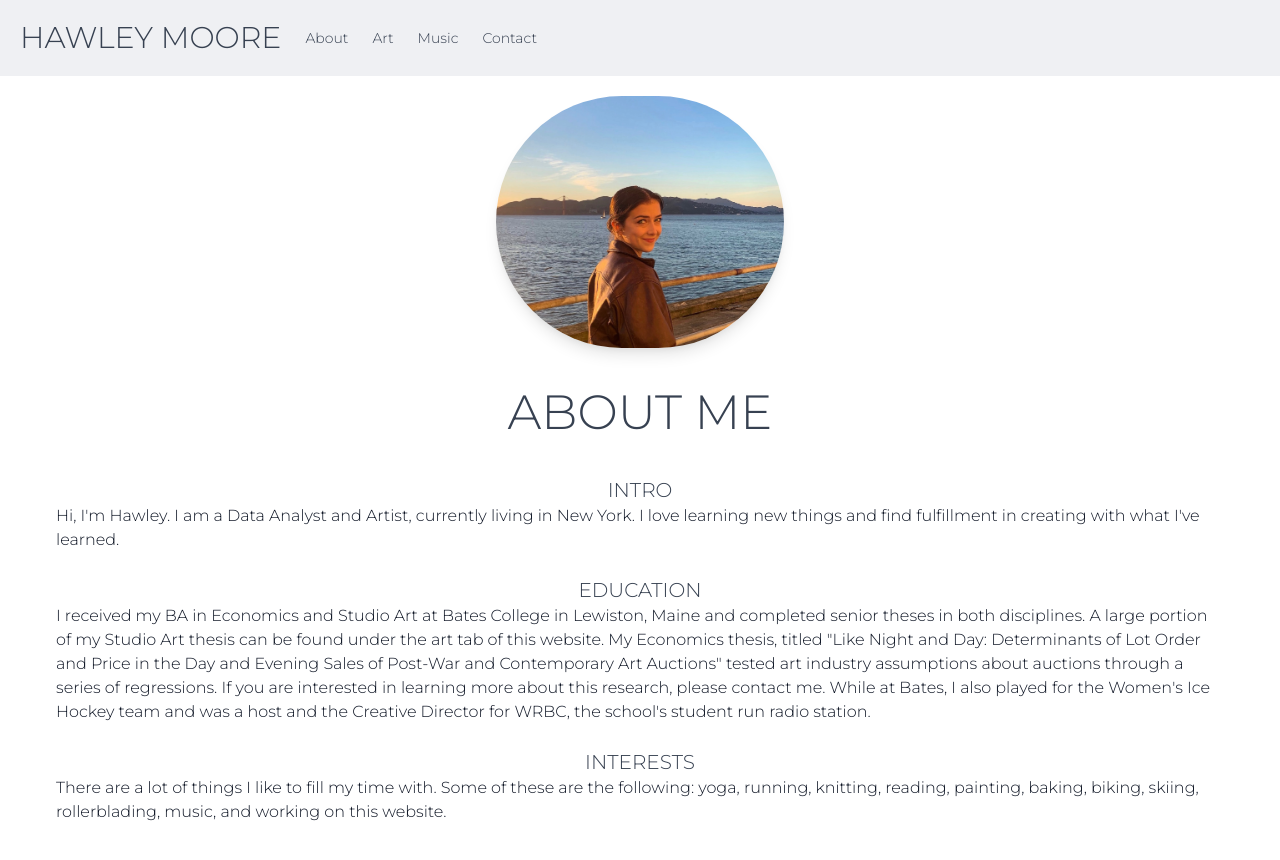
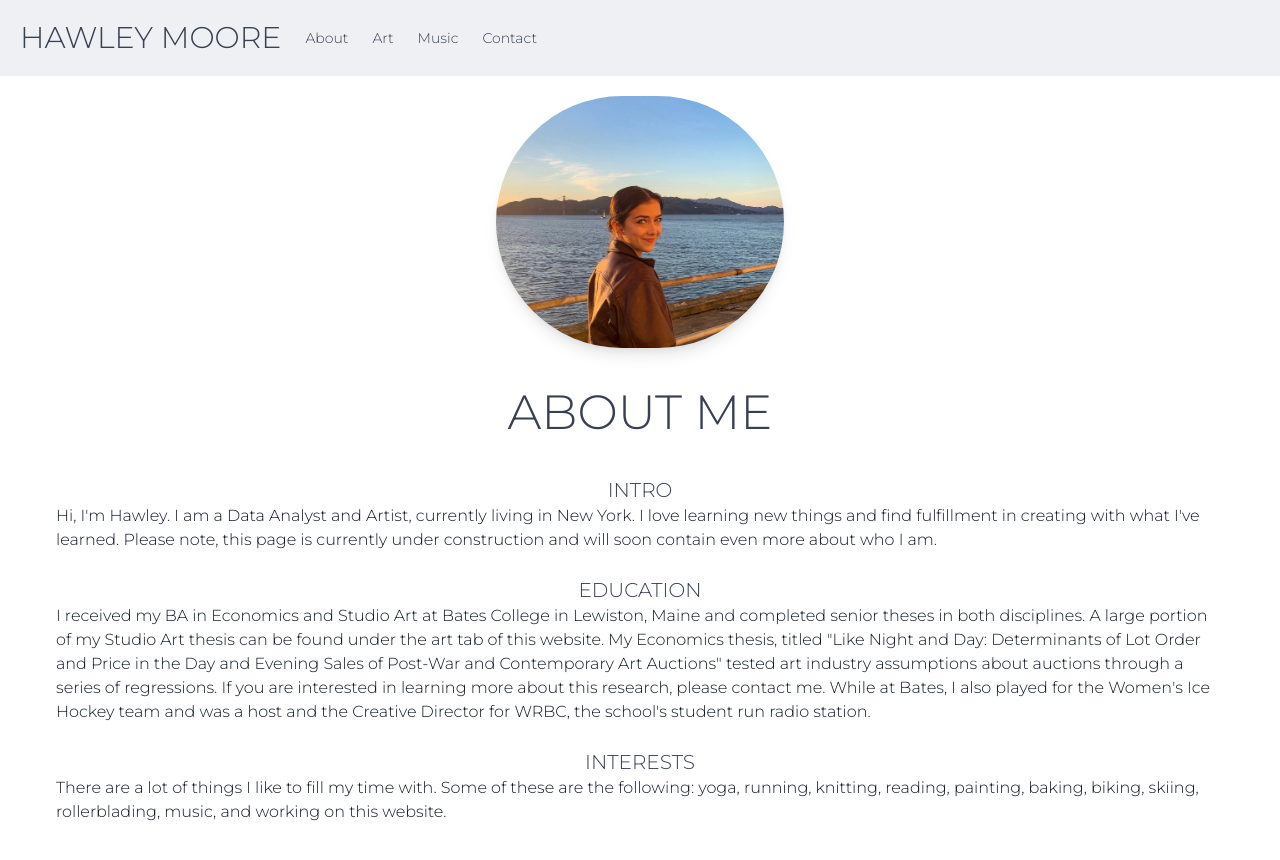
Before and after one commit to hawleym/personal-site, a Next.js app: page /about in a window 1280 px wide. Shown: the top 860 px of the page. Built offline with nearby package versions, Linux system fonts and the light colour scheme.

Commit message:
add under construction

```diff
--- a/pages/about.js
+++ b/pages/about.js
@@ -15,7 +15,8 @@ export default function AboutPage() {
         <p className="text-l mx-14 text-gray-900">
           Hi, I'm Hawley. I am a Data Analyst and Artist, currently living in
           New York. I love learning new things and find fulfillment in creating
-          with what I've learned.
+          with what I've learned. Please note, this page is currently under construction
+          and will soon contain even more about who I am.
         </p>
         <h3 className="pt-6 text-xl text-center text-gray-700">EDUCATION</h3>
         <p className="text-l mx-14 text-gray-900">
```
